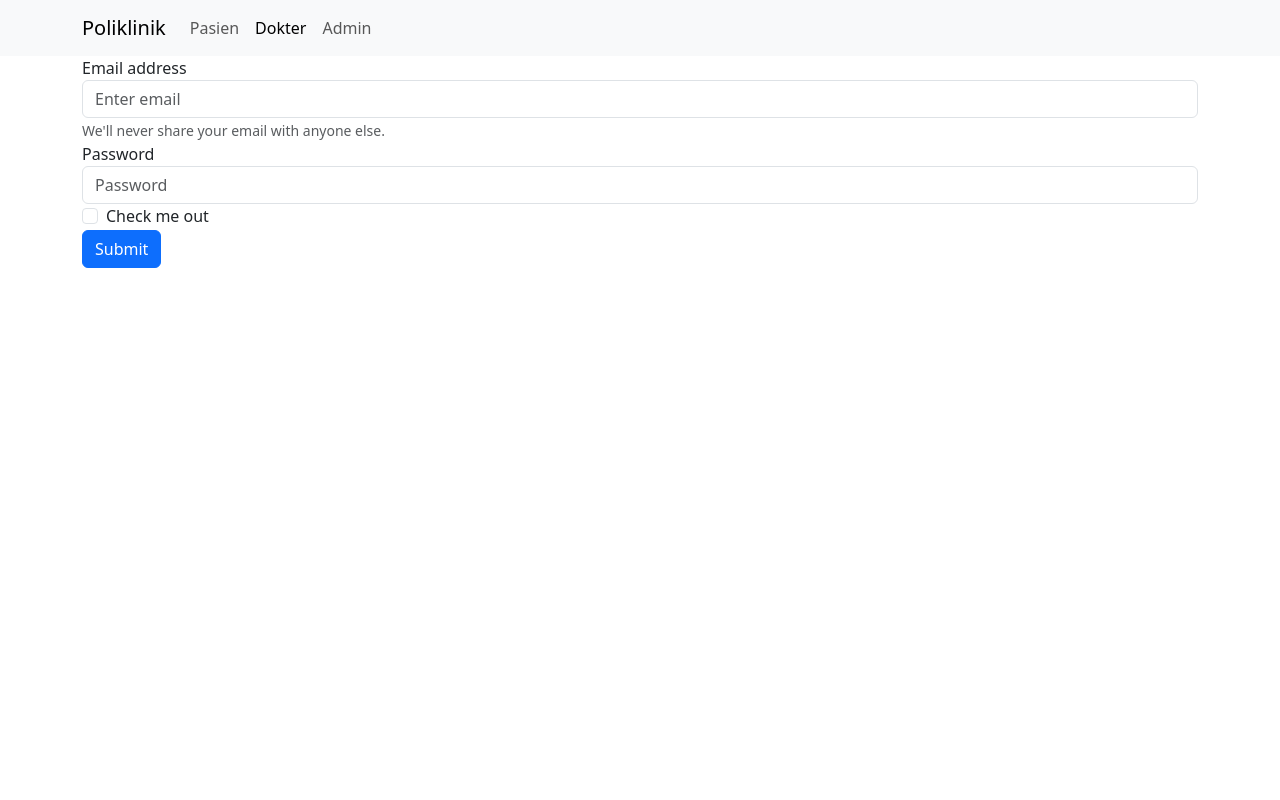
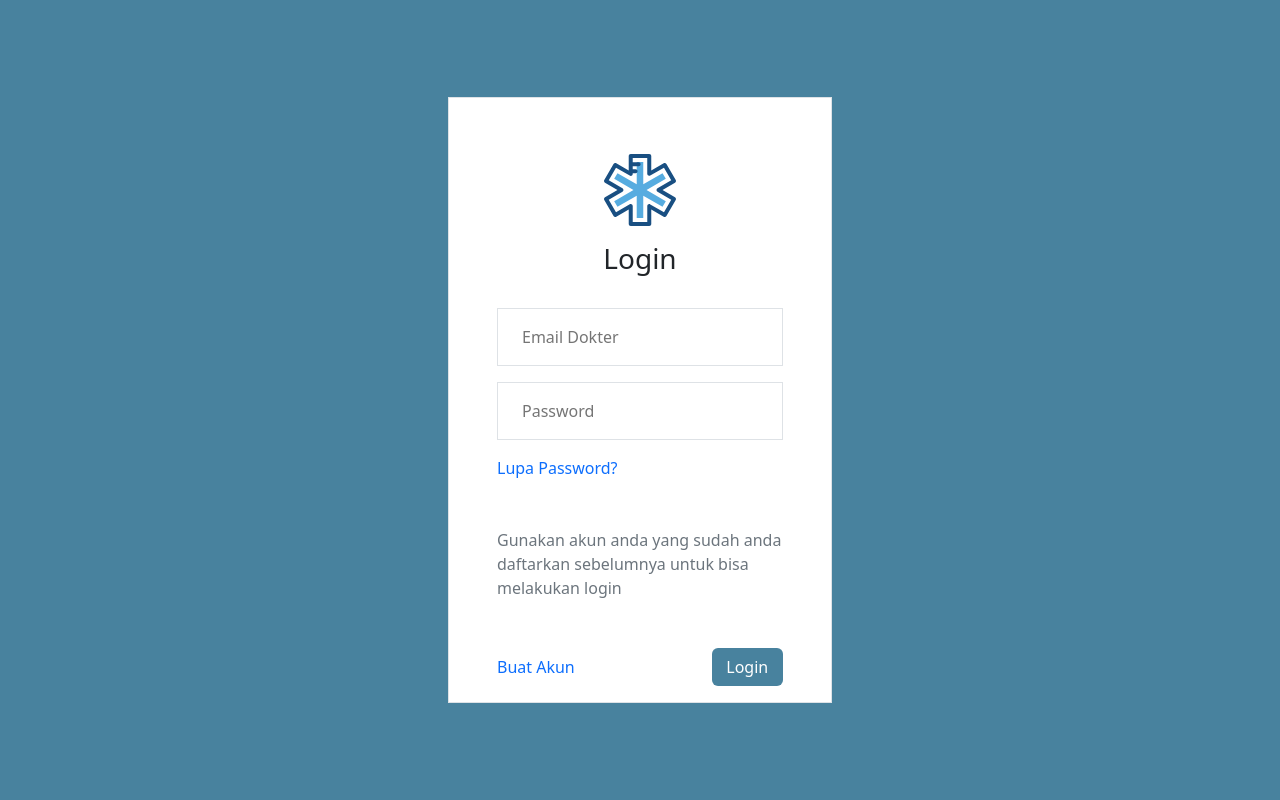
Before and after one commit to rarjen/Bimbingan-Kariri-Native-PHP, a PHP site: page /poli/pages/auth/dokter/login.php in a window 1280 px wide. Run offline with PHP 8.4, Linux system fonts and the light colour scheme; some libraries are stand-ins or nearby versions.

Commit message:
modify login and register

```diff
--- a/pages/auth/dokter/login.php
+++ b/pages/auth/dokter/login.php
@@ -1,61 +1,74 @@
+<?php
+session_start();
+include_once("../../../koneksi.php");
+
+if ($_SERVER["REQUEST_METHOD"] == "POST") {
+
+
+    $no_ktp = $_POST["no_ktp"];
+    $password = $_POST["password"];
+
+    $queryCheckExist = "SELECT * FROM pasien WHERE no_ktp = ?";
+    $stmt = mysqli_prepare($mysqli, $queryCheckExist);
+    mysqli_stmt_bind_param($stmt, "s", $no_ktp);
+    mysqli_stmt_execute($stmt);
+    $resultCheckExist = mysqli_stmt_get_result($stmt);
+
+    if (mysqli_num_rows($resultCheckExist) <= 0) {
+        echo "<script>alert(`Pasien belum terdaftar, silakan register!`)</script>";
+        echo "<meta http-equiv='refresh' content='0; url=register.php'>";
+        die();
+    } else {
+        $row = mysqli_fetch_assoc($resultCheckExist);
+
+        if ($row['no_ktp'] == $no_ktp && $row['password'] == $password) {
+            $_SESSION["login"] = true;
+            $_SESSION["id"] = $row["id"];
+            $_SESSION["username"] = $row["nama"];
+            $_SESSION["no_rm"] = $row["no_rm"];
+            $_SESSION["akses"] = "pasien";
+            echo "<script>alert(`Login Berhasil`)</script>";
+            echo "<meta http-equiv='refresh' content='0; url=../../../index.php'>";
+            die();
+        }
+    }
+}
+
+?>
+
 <!doctype html>
 <html lang="en">
 
 <head>
     <meta charset="utf-8">
     <meta name="viewport" content="width=device-width, initial-scale=1">
-    <title>Bootstrap demo</title>
+    <title>Login | Dokter</title>
     <link href="https://cdn.jsdelivr.net/npm/bootstrap@5.3.2/dist/css/bootstrap.min.css" rel="stylesheet" integrity="sha384-T3c6CoIi6uLrA9TneNEoa7RxnatzjcDSCmG1MXxSR1GAsXEV/Dwwykc2MPK8M2HN" crossorigin="anonymous">
 </head>
 
 <body>
-    <!-- Navbar -->
-    <nav class="navbar navbar-expand-lg bg-body-tertiary bg-dark">
-        <div class="container-fluid container">
-            <a class="navbar-brand" href="#">Poliklinik</a>
-            <button class="navbar-toggler" type="button" data-bs-toggle="collapse" data-bs-target="#navbarNav" aria-controls="navbarNav" aria-expanded="false" aria-label="Toggle navigation">
-                <span class="navbar-toggler-icon"></span>
-            </button>
-            <div class="collapse navbar-collapse" id="navbarNav">
-                <ul class="navbar-nav">
-                    <li class="nav-item">
-                        <a class="nav-link" aria-current="page" href="#">Pasien</a>
-                    </li>
-                    <li class="nav-item">
-                        <a class="nav-link active" href="#">Dokter</a>
-                    </li>
-                    <li class="nav-item">
-                        <a class="nav-link" href="../admin/login.php">Admin</a>
-                    </li>
-                </ul>
+    <div class="wrapper vh-100 d-flex flex-column justify-content-center align-items-center" style="background-color: #48829E;">
+        <div class="cards border px-5 py-3 rounded-lg" style="width: 30%; background-color: white;">
+            <div class="text-group my-4 d-flex flex-column justify-content-center align-items-center">
+                <img src="../../../images/hospital-health-clinic-svgrepo-com.svg" style="width: 20%;" class="text-center w-25 my-3" alt="">
+                <h3 class="text-center text-capitalize">Login</h3>
             </div>
-        </div>
-    </nav>
-    <!-- End Navbar -->
-
-    <!-- Content -->
-    <div class="wrapper">
-        <div class="container">
-            <form>
-                <div class="form-group">
-                    <label for="exampleInputEmail1">Email address</label>
-                    <input type="email" class="form-control" id="exampleInputEmail1" aria-describedby="emailHelp" placeholder="Enter email">
-                    <small id="emailHelp" class="form-text text-muted">We'll never share your email with anyone else.</small>
+            <form action="" method="POST">
+                <div class="form-group my-4 gap-3">
+                    <input type="text" class="w-100 px-4 py-3 my-3 rounded-lg border page-link" id="email" placeholder="Email Dokter" autocomplete="off" name="email" required>
+                    <input type="password" class="w-100 px-4 py-3 my-3 rounded-lg border page-link" id="password" placeholder="Password" name="password" required>
+                    <a href="#" class="fst-normal link-offset-2 link-offset-3-hover link-underline link-underline-opacity-0 link-underline-opacity-75-hover">Lupa Password?</a>
                 </div>
-                <div class="form-group">
-                    <label for="exampleInputPassword1">Password</label>
-                    <input type="password" class="form-control" id="exampleInputPassword1" placeholder="Password">
+                <p class="text-secondary my-5">Gunakan akun anda yang sudah anda daftarkan sebelumnya untuk bisa melakukan login</p>
+                <div class="form-group d-flex justify-content-between align-items-center">
+                    <a href="../../../pages/auth/dokter/register.php" class="link-offset-2 link-offset-3-hover link-underline link-underline-opacity-0 link-underline-opacity-75-hover">Buat Akun</a>
+                    <button type="submit" class="w-25 btn btn-block rounded-2 text-white" style="background-color: #48829E;">Login</button>
                 </div>
-                <div class="form-group form-check">
-                    <input type="checkbox" class="form-check-input" id="exampleCheck1">
-                    <label class="form-check-label" for="exampleCheck1">Check me out</label>
-                </div>
-                <button type="submit" class="btn btn-primary">Submit</button>
             </form>
         </div>
     </div>
-    <!-- End Content -->
-    <script src="https://cdn.jsdelivr.net/npm/bootstrap@5.3.2/dist/js/bootstrap.bundle.min.js" integrity="sha384-C6RzsynM9kWDrMNeT87bh95OGNyZPhcTNXj1NW7RuBCsyN/o0jlpcV8Qyq46cDfL" crossorigin="anonymous"></script>
+    <script src="https://cdn.jsdelivr.net/npm/bootstrap@5.3.3 class=" mt-3"/dist/js/bootstrap.bundle.min.js" integrity="sha384-C6RzsynM9kWDrMNeT87bh95OGNyZPhcTNXj1NW7RuBCsyN/o0jlpcV8Qyq46cDfL" crossorigin="anonymous"></script>
+    <script src="https://kit.fontawesome.com/0116028855.js" crossorigin="anonymous"></script>
 </body>
 
 </html>
```
Also changed, not shown: pages/auth/dokter/register.php (+114 -0 lines).
